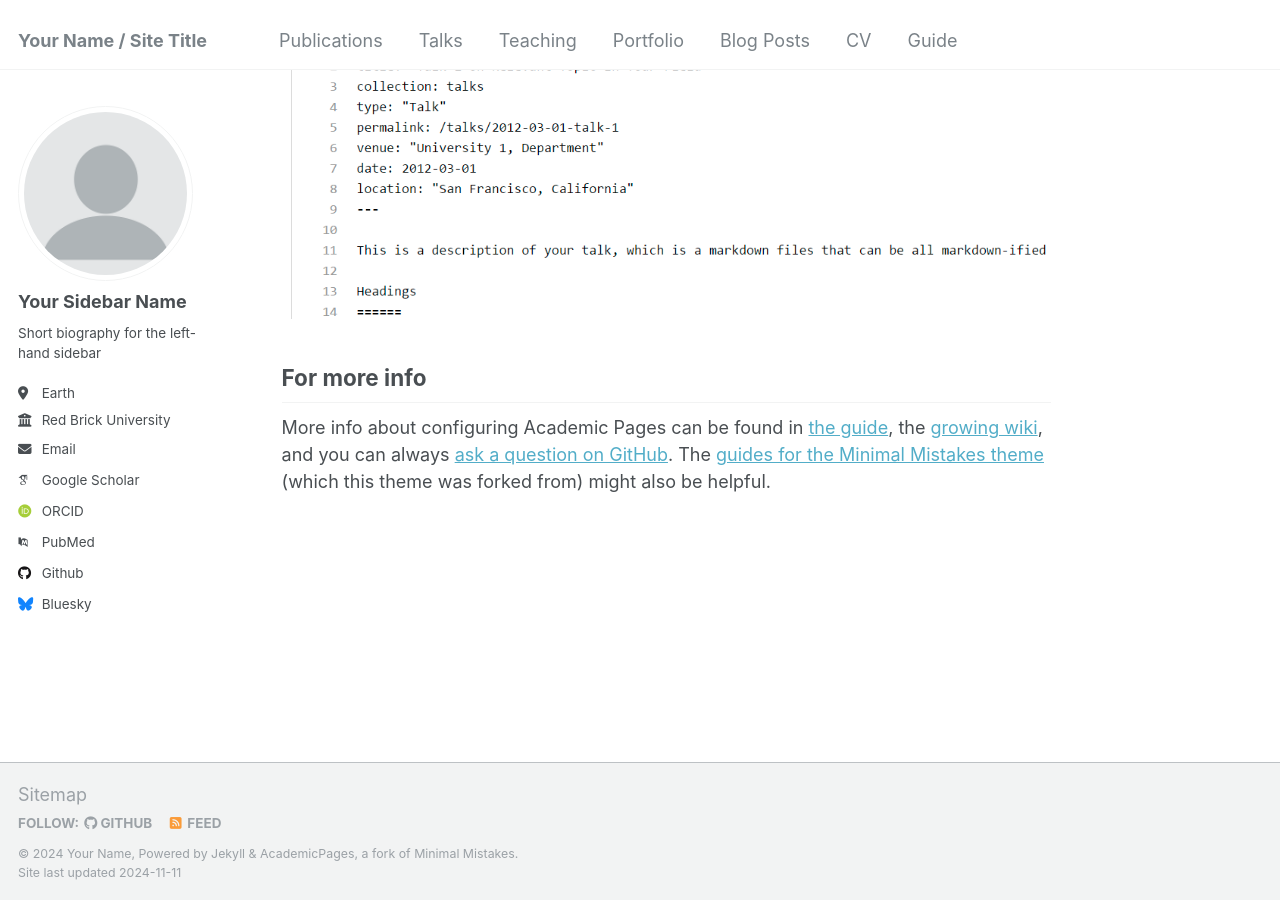
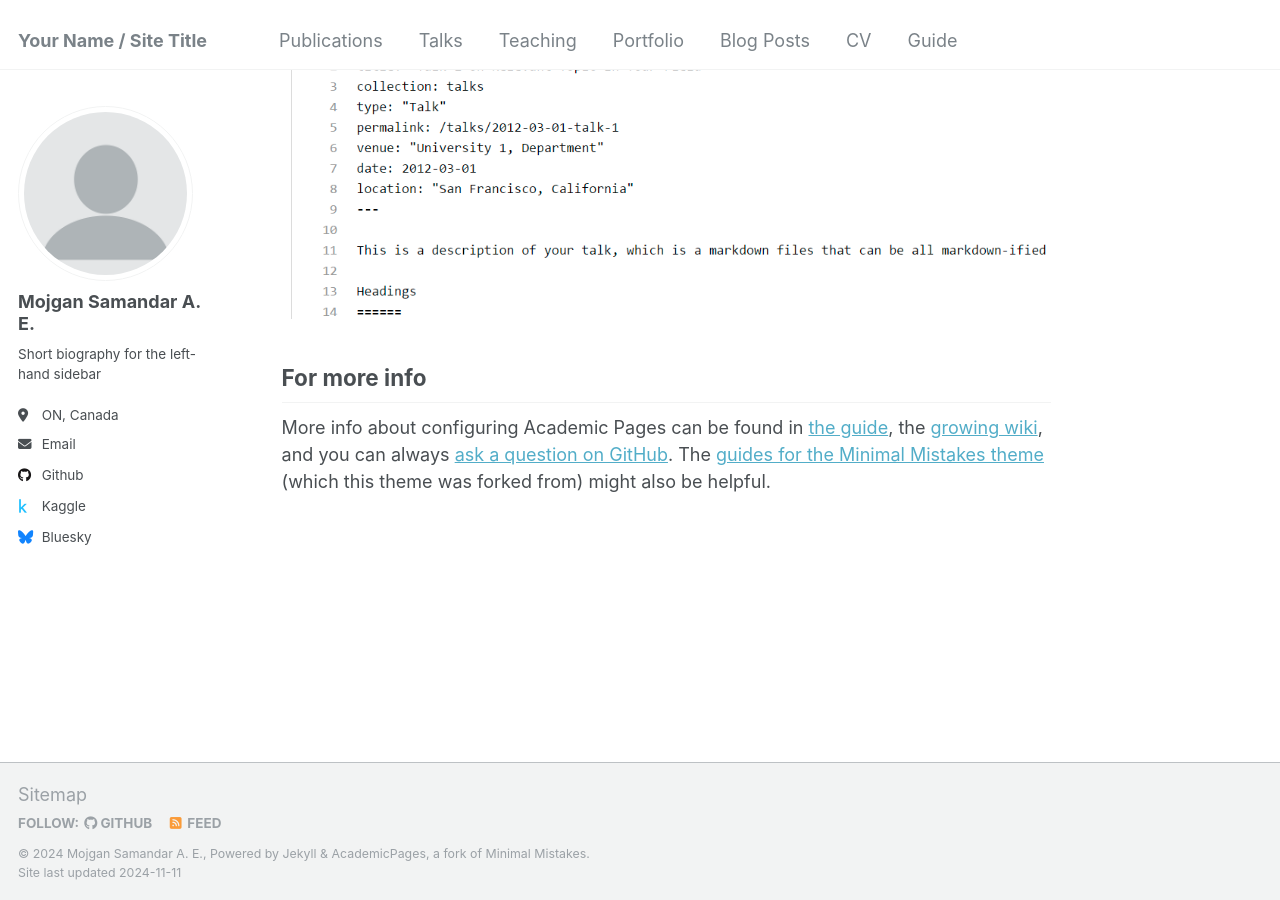
Before and after one commit to MojganSamandarali/MojganSamandarali.github.io, a Jekyll site: the page built from _pages/about.md, in a window 1280 px wide and 900 px high, scrolled down 2643 px. Built offline with Jekyll 4.4.1, drawn with Linux system fonts in a browser that asks for light colours; some web fonts are replaced.

Commit message:
Update _config.yml

```diff
--- a/_config.yml
+++ b/_config.yml
@@ -10,11 +10,11 @@
 locale                   : "en-US"
 title                    : "Your Name / Site Title"
 title_separator          : "-"
-name                     : &name "Your Name"
+name                     : &name "Mojgan Samandar A. E."
 description              : &description "personal description"
-url                      : https://academicpages.github.io # the base hostname & protocol for your site e.g. "https://[your GitHub username].github.io"
+url                      : https://MojganSamandarali.github.io # the base hostname & protocol for your site e.g. "https://[your GitHub username].github.io"
 baseurl                  : "" # the subpath of your site, e.g. "/blog"
-repository               : "academicpages/academicpages.github.io"
+repository               : "MojganSamandarali.github.io"
 
 # Site Author - The following control what appear as part of the author content on the side bar.
 #               If a field is blank the icon and link will not appear, otherwise it will be shown.
@@ -22,21 +22,21 @@ repository               : "academicpages/academicpages.github.io"
 author:
   # Biographic information
   avatar           : "profile.png"
-  name             : "Your Sidebar Name"
+  name             : "Mojgan Samandar A. E."
   pronouns         : # example: "she/her"
   bio              : "Short biography for the left-hand sidebar"
-  location         : "Earth"
-  employer         : "Red Brick University"
+  location         : "ON, Canada"
+  employer         : #"Red Brick University"
   uri              : # URL
-  email            : "none@example.org"
+  email            : "mojgan.samandar@outlook.com"
 
   # Academic websites
   arxiv            : # URL - Update with the correct link to your profile
-  googlescholar    : "https://scholar.google.com/citations?user=PS_CX0AAAAAJ"
+  googlescholar    : #"https://scholar.google.com/citations?user=PS_CX0AAAAAJ"
   impactstory      : # URL
-  orcid            : "http://orcid.org/yourorcidurl"
+  orcid            : #"http://orcid.org/yourorcidurl"
   semantic         : # URL
-  pubmed           : "https://www.ncbi.nlm.nih.gov/pubmed/?term=john+snow"
+  pubmed           : #"https://www.ncbi.nlm.nih.gov/pubmed/?term=john+snow"
   researchgate     : # URL
   scopus           : # URL
 
@@ -44,8 +44,8 @@ author:
   bitbucket        : # Username - Update with your username on the site
   codepen          : # Username
   dribbble         : # Username
-  github           : "academicpages"
-  kaggle           : # Username
+  github           : "MojganSamandarali"
+  kaggle           : mojgansamandar
   stackoverflow    : # User number or user number and name (i.e., use "1" or "1/jeff-atwood")
 
   # Social media
```
